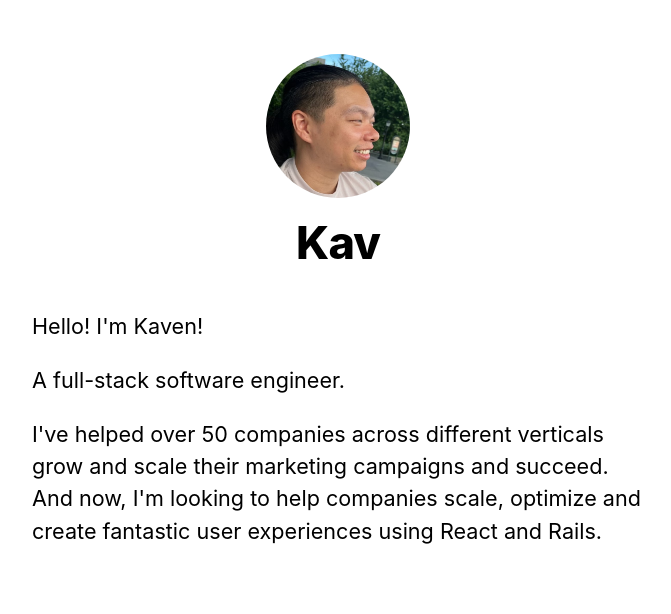
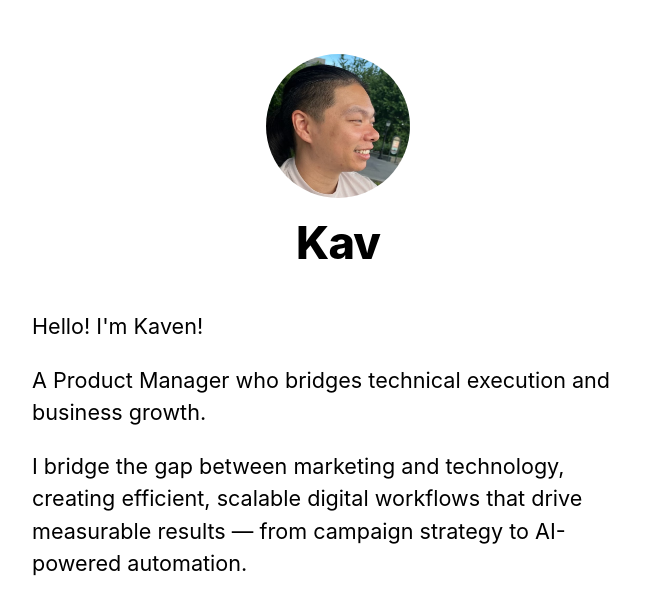
Before and after one commit to chilloutkav/personal-site, a Next.js app: page / in a window 1280 px wide. Shown: the top 614 px of the page, without its empty margins (302-973 px from the left). Built offline with nearby package versions, Linux system fonts and the light colour scheme.

Commit message:
Homepage Edits

```diff
--- a/components/layout.js
+++ b/components/layout.js
@@ -5,7 +5,7 @@ import utilStyles from "../styles/utils.module.css";
 import Link from "next/link";
 
 const name = "Kav";
-export const siteTitle = "Kaven Kim | Full-Stack Software Engineer";
+export const siteTitle = "Kaven Kim | Product Manager";
 
 export default function Layout({ children, home }) {
   return (
@@ -13,8 +13,8 @@ export default function Layout({ children, home }) {
       <Head>
         <link rel="icon" href="/favicon.ico" />
         <meta
-          name="description"
-          content="Learn how to build a personal website using Next.js"
+          name="Kav's Personal Site"
+          content="My personal site highlighting some of my current interests"
         />
         <meta
           property="og:image"
--- a/pages/index.js
+++ b/pages/index.js
@@ -13,30 +13,15 @@ export default function Home({ allPostsData }) {
       </Head>
       <section className={utilStyles.headingMd}>
         <p>Hello! I'm Kaven!</p>
-        <p>A full-stack software engineer.</p>
         <p>
-          I've helped over 50 companies across different verticals grow and
-          scale their marketing campaigns and succeed. And now, I'm looking to
-          help companies scale, optimize and create fantastic user experiences
-          using React and Rails.
+          A Product Manager who bridges technical execution and business growth.
+        </p>
+        <p>
+          I bridge the gap between marketing and technology, creating efficient,
+          scalable digital workflows that drive measurable results — from
+          campaign strategy to AI-powered automation.
         </p>
       </section>
-      {/* <section className={`${utilStyles.headingMd} ${utilStyles.padding1px}`}>
-        <h2 className={utilStyles.headingLg}>Blog</h2>
-        <ul className={utilStyles.list}>
-          {allPostsData.map(({ id, date, title }) => (
-            <li className={utilStyles.listItem} key={id}>
-              <Link href={`/posts/${id}`}>
-                <a>{title}</a>
-              </Link>
-              <br />
-              <small className={utilStyles.lightText}>
-                <Date dateString={date} />
-              </small>
-            </li>
-          ))}
-        </ul>
-      </section> */}
     </Layout>
   );
 }
```
